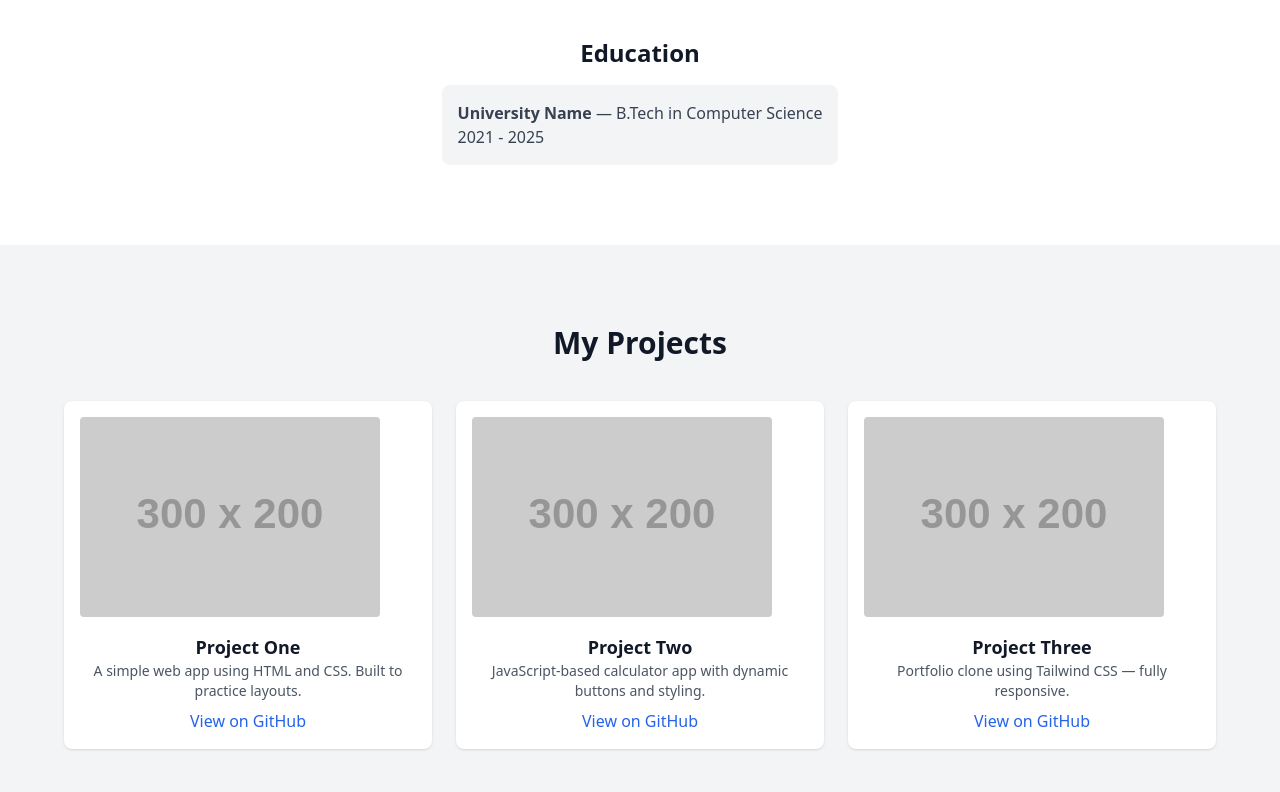
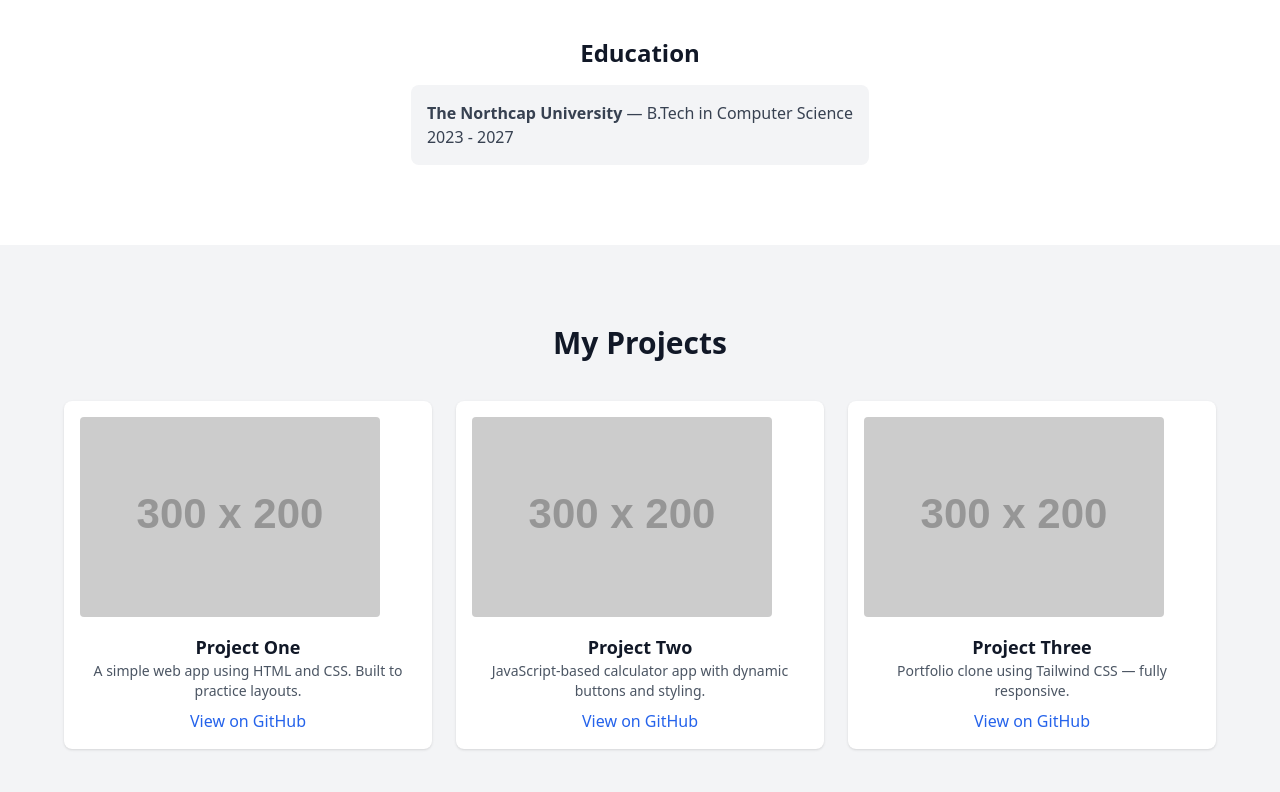
Before and after one commit to Prateek-k-11/portfolio-project, a plain HTML site: page index.html in a window 1280 px wide. Shown: the part 1199-1991 px from the top of the page. Drawn offline with nearby package versions, Linux system fonts and the light colour scheme; placeholder pictures from the web are drawn by us.

Commit message:
Update index.html

```diff
--- a/index.html
+++ b/index.html
@@ -57,8 +57,8 @@
     <!-- Education Info -->
     <h3 class="text-2xl font-semibold mt-10 mb-4">Education</h3>
     <div class="bg-gray-100 p-4 rounded-lg inline-block text-left text-gray-700">
-      <p><strong>University Name</strong> — B.Tech in Computer Science</p>
-      <p>2021 - 2025</p>
+      <p><strong>The Northcap University</strong> — B.Tech in Computer Science</p>
+      <p>2023 - 2027</p>
     </div>
   </section>
 
```
